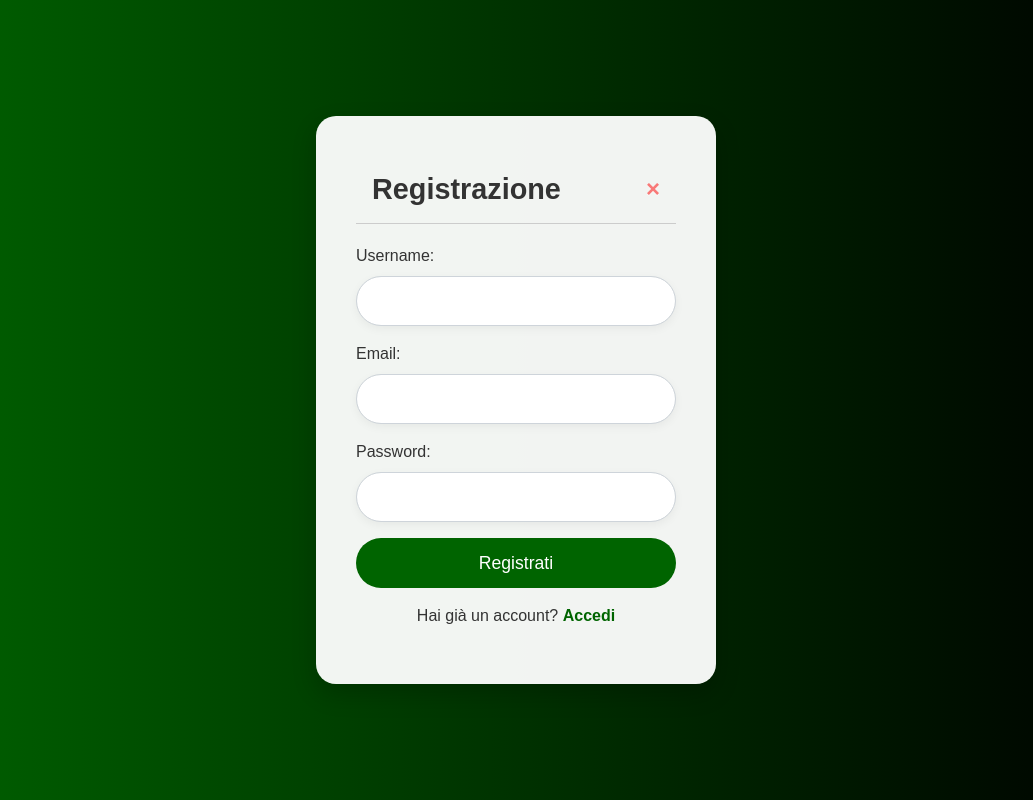
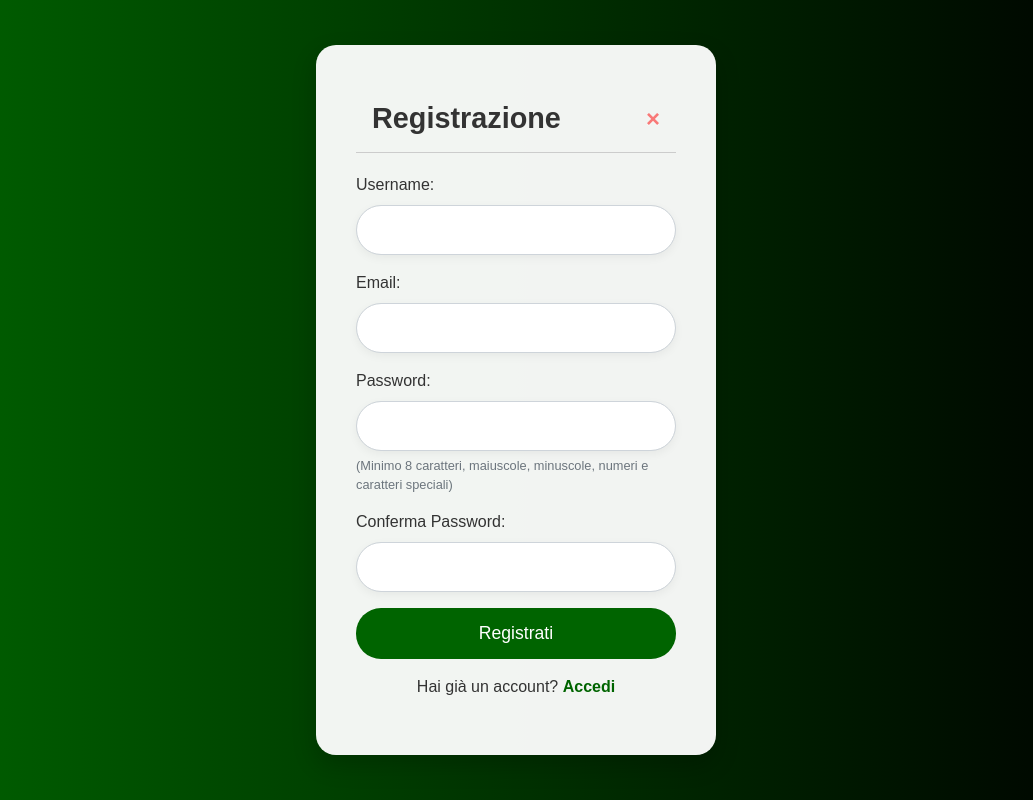
Before and after one commit to Arba-Marco/spotify_progetto, a Flask app: page /auth/register in a window 1280 px wide. Shown: the whole page, without its empty margins (124-1157 px from the left). Run offline with Flask 3, Linux system fonts and the light colour scheme; some libraries are stand-ins or nearby versions.

Commit message:
aggiunta controllo password login e registrazione migliorata

```diff
--- a/blueprints/home.py
+++ b/blueprints/home.py
@@ -143,6 +143,9 @@ def get_playlist_data(sp, playlist_id):
     except Exception as e:
         print(f"Errore nel recupero dati playlist {playlist_id}: {e}")
         return None
+
+
+
 
 
 
--- a/blueprints/login.py
+++ b/blueprints/login.py
@@ -1,4 +1,5 @@
 # Importazione delle librerie necessarie
+import re
 from flask import Blueprint, render_template, redirect, url_for, request, flash , session
 from flask_login import login_user, logout_user, login_required
 from services.db import get_db  # Funzione per interagire con il database
@@ -9,7 +10,24 @@ from services.db import DatabaseWrapper  # Importa la classe DatabaseWrapper
 from models.user import User  # Importa la classe User
 
 login_bp = Blueprint('login_bp', __name__)
+def validate_email(email):
+    """Validazione del formato email"""
+    pattern = r'^[a-zA-Z0-9._%+-]+@[a-zA-Z0-9.-]+\.[a-zA-Z]{2,}$'
+    return re.match(pattern, email) is not None
 
+def validate_password(password):
+    """Validazione complessità password"""
+    if len(password) < 8:
+        return False, "La password deve contenere almeno 8 caratteri"
+    if not re.search(r'[A-Z]', password):
+        return False, "La password deve contenere almeno una lettera maiuscola"
+    if not re.search(r'[a-z]', password):
+        return False, "La password deve contenere almeno una lettera minuscola"
+    if not re.search(r'[0-9]', password):
+        return False, "La password deve contenere almeno un numero"
+    if not re.search(r'[!@#$%^&*(),.?":{}|<>]', password):
+        return False, "La password deve contenere almeno un carattere speciale"
+    return True, ""
 # Rotta per il login
 @login_bp.route('/login', methods=['GET', 'POST'])
 def login():
@@ -46,12 +64,33 @@ def login():
 @login_bp.route('/register', methods=['GET', 'POST'])
 def register():
     if request.method == 'POST':
-        username = request.form['username']
-        email = request.form['email']
-        password = request.form['password']
+        username = request.form.get('username', '').strip()
+        email = request.form.get('email', '').strip()
+        password = request.form.get('password', '')
+        password_confirm = request.form.get('password_confirm', '')
+
+        # Validazione input
+        if not all([username, email, password, password_confirm]):
+            flash("Tutti i campi sono obbligatori", "danger")
+            return render_template("registrazione.html")
+
+        if not validate_email(email):
+            flash("Formato email non valido", "danger")
+            return render_template("registrazione.html")
+
+        is_valid_pw, pw_message = validate_password(password)
+        if not is_valid_pw:
+            flash(pw_message, "danger")
+            return render_template("registrazione.html")
+
+        if password != password_confirm:
+            flash("Le password non coincidono", "danger")
+            return render_template("registrazione.html")
+
+        # Hash della password
         password_hash = generate_password_hash(password)
 
-        # Crea una connessione al database tramite DatabaseWrapper
+        # Connessione al database con gestione transazionale
         db_wrapper = DatabaseWrapper(
             host=os.environ.get("MYSQL_HOST", "localhost"),
             user=os.environ.get("MYSQL_USER", "root"),
@@ -59,27 +98,41 @@ def register():
             database=os.environ.get("MYSQL_DATABASE", "spotify")
         )
 
-        # Verifica se lo username è già in uso
-        if db_wrapper.fetch_query("SELECT 1 FROM users WHERE username = %s", (username,)):
-            flash("Il nome utente è già in uso. Scegli un altro nome utente.", "danger")
+        try:
+            # Inizia transazione
+            conn = db_wrapper.connect()
+            with conn.cursor() as cursor:
+                # Verifica username esistente
+                cursor.execute("SELECT 1 FROM users WHERE username = %s", (username,))
+                if cursor.fetchone():
+                    flash("Username già in uso", "danger")
+                    return render_template("registrazione.html")
+
+                # Verifica email esistente
+                cursor.execute("SELECT 1 FROM users WHERE email = %s", (email,))
+                if cursor.fetchone():
+                    flash("Email già registrata", "danger")
+                    return render_template("registrazione.html")
+
+                # Inserimento utente
+                cursor.execute(
+                    "INSERT INTO users (username, email, password_hash) VALUES (%s, %s, %s)",
+                    (username, email, password_hash)
+                )
+                conn.commit()
+                flash("Registrazione completata con successo!", "success")
+                return redirect(url_for("login_bp.login"))
+
+        except pymysql.Error as e:
+            conn.rollback()
+            error_code = e.args[0]
+            if error_code == 1062:  # Duplicate entry
+                flash("Errore: username o email già esistenti", "danger")
+            else:
+                flash(f"Errore database: {str(e)}", "danger")
             return render_template("registrazione.html")
-
-        # Verifica se l'email è già registrata
-        if db_wrapper.fetch_query("SELECT 1 FROM users WHERE email = %s", (email,)):
-            flash("Questa email è già registrata. Usa un'email diversa.", "danger")
-            return render_template("registrazione.html")
-
-        try:
-            # Inserisci il nuovo utente nel database
-            db_wrapper.execute_query(
-                "INSERT INTO users (username, email, password_hash) VALUES (%s, %s, %s)",
-                (username, email, password_hash)
-            )
-            flash("Registrazione completata con successo! Ora puoi effettuare il login.", "success")
-            return redirect(url_for("login_bp.login"))
-        except Exception as e:
-            flash("Si è verificato un errore durante la registrazione: " + str(e), "danger")
-            return render_template("registrazione.html")
+        finally:
+            conn.close()
 
     return render_template("registrazione.html")
 
--- a/templates/registrazione.html
+++ b/templates/registrazione.html
@@ -5,6 +5,7 @@
     <title>Registrazione</title>
     <meta name="viewport" content="width=device-width, initial-scale=1.0">
     <link rel="stylesheet" href="https://maxcdn.bootstrapcdn.com/bootstrap/4.0.0/css/bootstrap.min.css">
+    <link rel="stylesheet" href="https://cdnjs.cloudflare.com/ajax/libs/font-awesome/5.15.3/css/all.min.css">
     <style>
         body {
             background: linear-gradient(to right, #006400, #000000);
@@ -85,6 +86,32 @@
             border-radius: 10px;
         }
 
+        .password-hint {
+            font-size: 0.8rem;
+            color: #6c757d;
+            margin-top: 5px;
+        }
+
+        .password-requirements {
+            display: none;
+            background: #f8f9fa;
+            padding: 10px;
+            border-radius: 5px;
+            margin-top: 5px;
+            font-size: 0.8rem;
+        }
+
+        .requirement {
+            display: flex;
+            align-items: center;
+            margin-bottom: 3px;
+        }
+
+        .requirement i {
+            margin-right: 5px;
+            font-size: 0.7rem;
+        }
+
         @media (max-width: 480px) {
             .register-container {
                 padding: 25px;
@@ -99,41 +126,91 @@
             <span class="close" onclick="closeModal()">×</span>
         </div>
 
-        <form method="POST">
+        {% with messages = get_flashed_messages(with_categories=true) %}
+        {% if messages %}
+            <div class="alert alert-{{ messages[0][0] }} mt-3">
+                {% for category, message in messages %}
+                    <p>{{ message }}</p>
+                {% endfor %}
+            </div>
+        {% endif %}
+        {% endwith %}
+
+        <form method="POST" id="registerForm">
             <div class="form-group">
-                <label>Username:</label>
+                <label for="username">Username:</label>
                 <input type="text" name="username" class="form-control" required>
             </div>
+
             <div class="form-group">
-                <label>Email:</label>
+                <label for="email">Email:</label>
                 <input type="email" name="email" class="form-control" required>
             </div>
+
             <div class="form-group">
-                <label>Password:</label>
-                <input type="password" name="password" class="form-control" required>
+                <label for="password">Password:</label>
+                <input type="password" name="password" id="password" class="form-control" required
+                       onfocus="showPasswordRequirements()" onblur="hidePasswordRequirements()">
+                <div class="password-hint">(Minimo 8 caratteri, maiuscole, minuscole, numeri e caratteri speciali)</div>
+                <div class="password-requirements" id="passwordRequirements">
+                    <div class="requirement"><i class="fas fa-check" id="length-check"></i> 8+ caratteri</div>
+                    <div class="requirement"><i class="fas fa-check" id="uppercase-check"></i> Lettera maiuscola</div>
+                    <div class="requirement"><i class="fas fa-check" id="lowercase-check"></i> Lettera minuscola</div>
+                    <div class="requirement"><i class="fas fa-check" id="number-check"></i> Numero</div>
+                    <div class="requirement"><i class="fas fa-check" id="special-check"></i> Carattere speciale</div>
+                </div>
             </div>
+
+            <div class="form-group">
+                <label for="password_confirm">Conferma Password:</label>
+                <input type="password" name="password_confirm" class="form-control" required>
+            </div>
+
             <button type="submit" class="btn btn-primary">Registrati</button>
         </form>
 
         <p class="mt-3 text-center">
             Hai già un account? <a href="{{ url_for('login_bp.login') }}">Accedi</a>
         </p>
-
-        {% with messages = get_flashed_messages(with_categories=true) %}
-        {% if messages %}
-            <div class="alert alert-danger mt-3">
-                {% for category, message in messages %}
-                    <p>{{ message }}</p>
-                {% endfor %}
-            </div>
-        {% endif %}
-        {% endwith %}
     </div>
 
     <script>
         function closeModal() {
             window.location.href = "{{ url_for('home.homepage') }}";
         }
+
+        function showPasswordRequirements() {
+            document.getElementById('passwordRequirements').style.display = 'block';
+            document.getElementById('password').addEventListener('input', validatePassword);
+        }
+
+        function hidePasswordRequirements() {
+            document.getElementById('passwordRequirements').style.display = 'none';
+        }
+
+        function validatePassword() {
+            const password = this.value;
+
+            // Controllo lunghezza
+            document.getElementById('length-check').className =
+                password.length >= 8 ? 'fas fa-check text-success' : 'fas fa-times text-danger';
+
+            // Controllo maiuscole
+            document.getElementById('uppercase-check').className =
+                /[A-Z]/.test(password) ? 'fas fa-check text-success' : 'fas fa-times text-danger';
+
+            // Controllo minuscole
+            document.getElementById('lowercase-check').className =
+                /[a-z]/.test(password) ? 'fas fa-check text-success' : 'fas fa-times text-danger';
+
+            // Controllo numeri
+            document.getElementById('number-check').className =
+                /[0-9]/.test(password) ? 'fas fa-check text-success' : 'fas fa-times text-danger';
+
+            // Controllo caratteri speciali
+            document.getElementById('special-check').className =
+                /[!@#$%^&*(),.?":{}|<>]/.test(password) ? 'fas fa-check text-success' : 'fas fa-times text-danger';
+        }
     </script>
 </body>
 </html>
--- a/templates/saved_playlists.html
+++ b/templates/saved_playlists.html
@@ -182,7 +182,8 @@
             </div>
             <button type="submit" class="btn btn-success px-4 py-2 rounded-pill">Confronta Playlist</button>
         </form>
-
+        <a href="{{ url_for('home.share_playlist', playlist_id=playlist.id) }}"
+            class="btn btn-sm btn-outline-info">Condividi</a>
         {% if playlists %}
             <!-- Lista delle playlist salvate -->
             <ul class="list-group mt-4">
@@ -205,7 +206,6 @@
         <a href="{{ url_for('home.homepage') }}" class="btn btn-secondary">Torna alla Home</a>
 
         <!-- Alternativa: pulsante per tornare indietro -->
-        <button class="btn btn-secondary" onclick="window.history.back();">Torna Indietro</button>
     </div>
 </body>
 </html>
```
Also changed, not shown: 1 other file.
